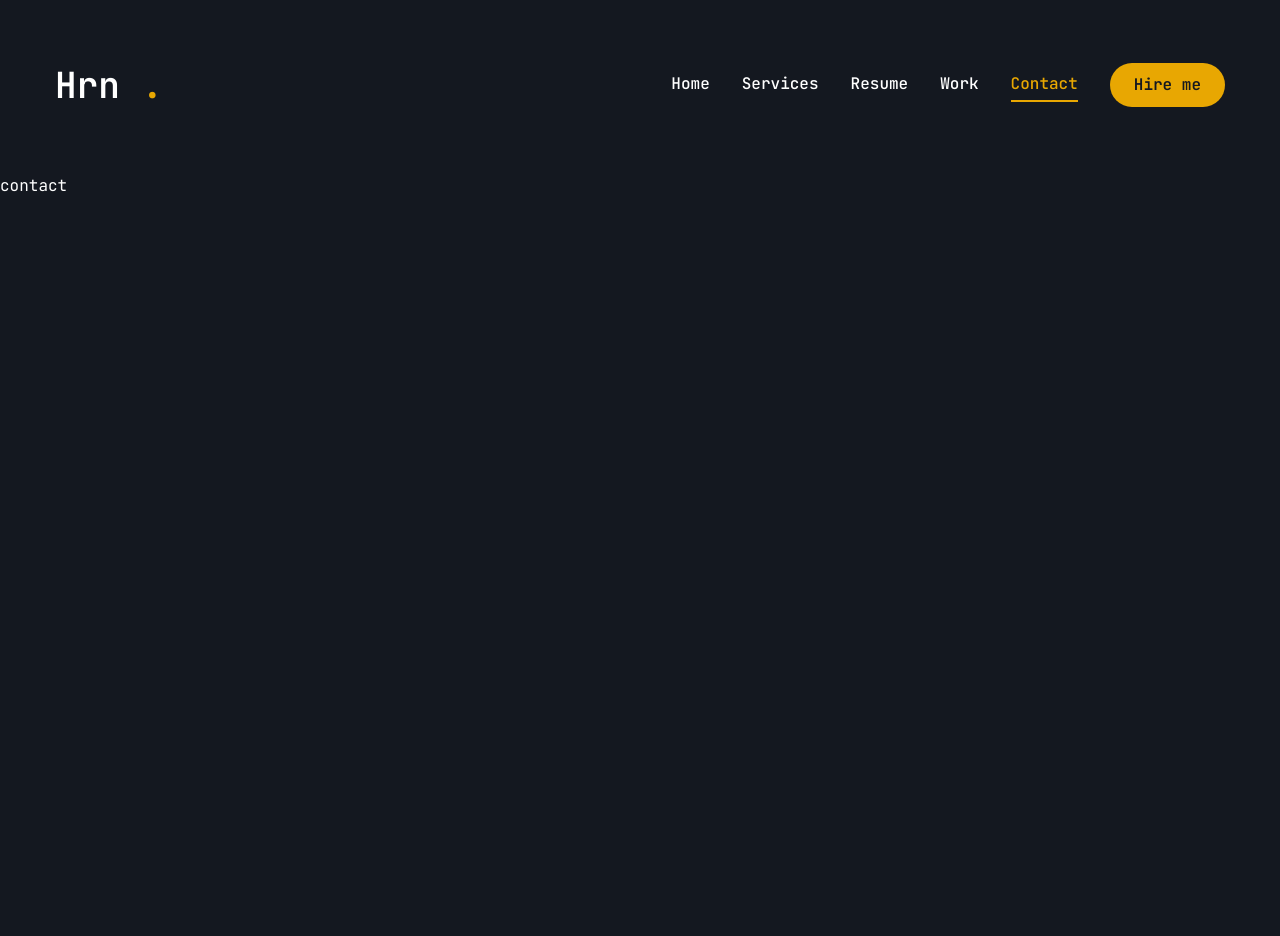
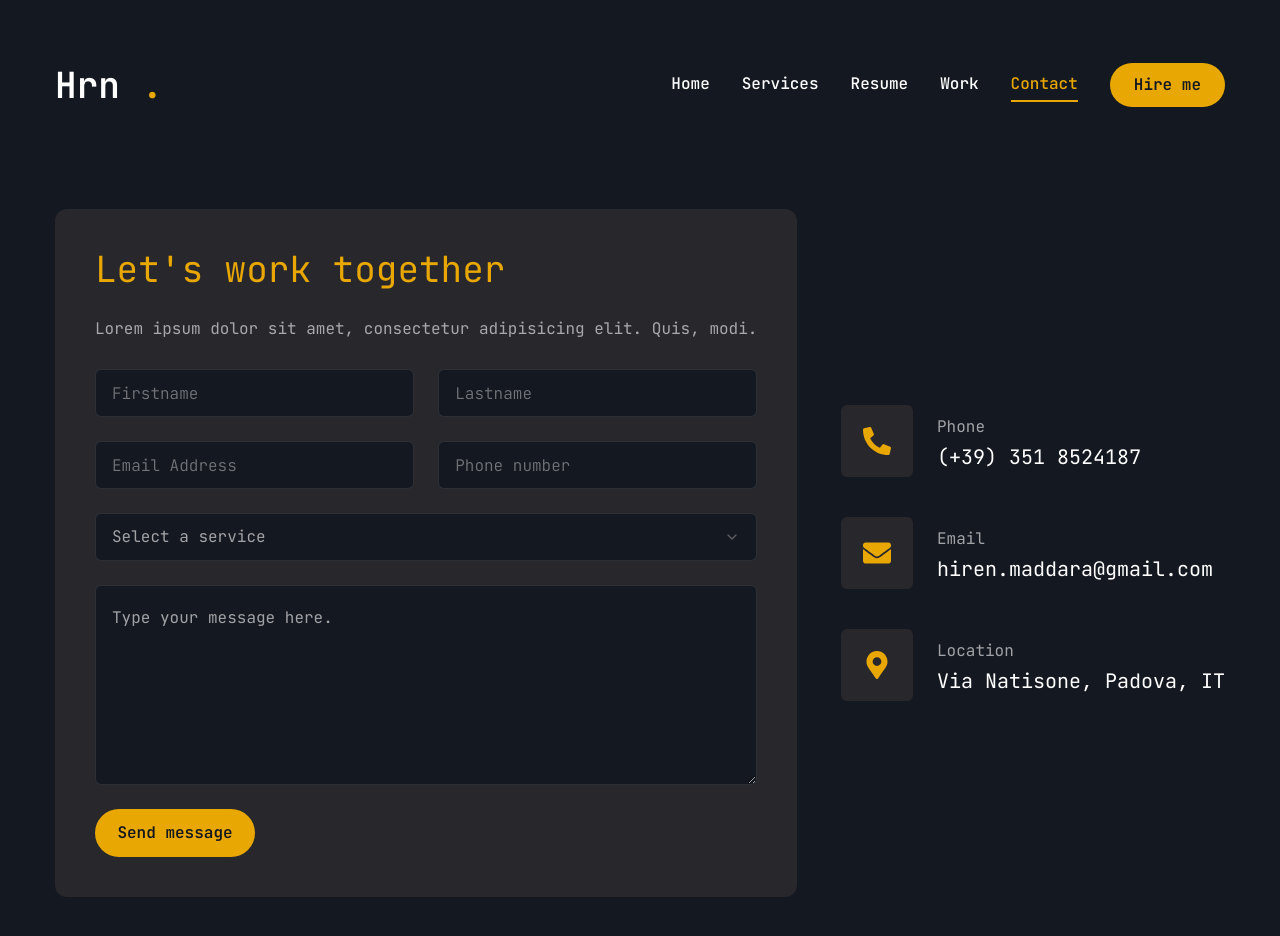
Before and after one commit to hiren-maddara/portfolio-hrnmddr, a Next.js app: page /contact in a window 1280 px wide. Before the commit the page ends 800 px from the top, so only its background shows below. Built offline with nearby package versions, Linux system fonts and the light colour scheme.

Commit message:
added contact page, UI/UX complete

```diff
--- a/app/contact/page.jsx
+++ b/app/contact/page.jsx
@@ -1,8 +1,89 @@
+"use client"
+
+import {Button} from "@/components/ui/button"
+import { Input } from "@/components/ui/input"
+import { Textarea } from "@/components/ui/textarea"
+import {Select, SelectLabel, SelectTrigger, SelectContent, SelectValue, SelectGroup, SelectItem} from "@/components/ui/select"
+import { FaPhoneAlt, FaEnvelope, FaMapMarkerAlt } from "react-icons/fa"
+
+const info = [
+    {
+        icon: <FaPhoneAlt />, title: "Phone",
+        description: "(+39) 351 8524187",
+    },
+    {
+        icon: <FaEnvelope />, title: "Email",
+        description: "hiren.maddara@gmail.com",
+    },
+    {
+        icon: <FaMapMarkerAlt />, title: "Location",
+        description: "Via Natisone, Padova, IT",
+    },
+]
+
 function Contact() {
     return (
-        <div>
-            contact
-        </div>
+        <section className="py-6">
+            <div className="container mx-auto">
+                <div className="flex flex-col xl:flex-row gap-[30px]">
+                    {/* form */}
+                    <div className="xl:h-[54%] order-2 xl:order-none">
+                        <form className="flex flex-col gap-6 p-10 bg-[#27272c] rounded-xl">
+                            <h3 className="text-4xl text-accent">Let's work together</h3>
+                            <p className="text-white/60">Lorem ipsum dolor sit amet, consectetur adipisicing elit. Quis, modi.</p>
+
+                        {/* input */}
+                        <div className="grid gricol1 md:grid-cols-2 gap-6">
+                            <Input type="firstname" placeholder="Firstname" />
+                            <Input type="lastname" placeholder="Lastname" />
+                            <Input type="email" placeholder="Email Address" />
+                            <Input type="phone" placeholder="Phone number" />
+                        </div>
+
+                        <Select>
+                            <SelectTrigger className="w-full">
+                                <SelectValue placeholder="Select a service" />
+                            </SelectTrigger>
+                            <SelectContent>
+                                <SelectGroup>
+                                    <SelectLabel>Select a service</SelectLabel>
+                                    <SelectItem value="est">Web Development</SelectItem>
+                                    <SelectItem value="cst">UI/UX Design</SelectItem>
+                                    <SelectItem value="mst">Backend Development</SelectItem>
+                                </SelectGroup>
+
+                            </SelectContent>
+                        </Select>
+
+                        {/* textarea */}
+                        <Textarea className="h-[200px]" placeholder="Type your message here." />
+
+
+                        <Button size="md" className="max-w-40">Send message</Button>
+                        </form>
+                    </div>
+
+                    {/* info */}
+                    <div className="flex-1 flex items-center xl:justify-end order-1 xl:order-none mb-8 xl:mb-0">
+                        <ul className="flex flex-col gap-10">
+                            {info.map((item, index) => (
+                                <li key={index} className="flex items-center gap-6">
+                                    <div className="w-[52px] h-[52px] xl:w-[72px] xl:h-[72px] bg-[#27272c] text-accent rounded-md flex items-center justify-center">
+                                        <div className="text-[28px]">{item.icon}</div>
+                                    </div>
+                                    <div className="flex-1">
+                                        <p className="text-white/60">{item.title}</p>
+                                        <h3 className="text-xl">{item.description}</h3>
+                                    </div>
+                                </li>
+                            ))}
+                        </ul>
+
+                    </div>
+                </div>
+
+            </div>
+        </section>
     )
 }
 
--- a/components/ui/input.jsx
+++ b/components/ui/input.jsx
@@ -12,9 +12,7 @@
       type={type}
       data-slot="input"
       className={cn(
-        "file:text-foreground placeholder:text-muted-foreground selection:bg-primary selection:text-primary-foreground dark:bg-input/30 border-input flex h-9 w-full min-w-0 rounded-md border bg-transparent px-3 py-1 text-base shadow-xs transition-[color,box-shadow] outline-none file:inline-flex file:h-7 file:border-0 file:bg-transparent file:text-sm file:font-medium disabled:pointer-events-none disabled:cursor-not-allowed disabled:opacity-50 md:text-sm",
-        "focus-visible:border-ring focus-visible:ring-ring/50 focus-visible:ring-[3px]",
-        "aria-invalid:ring-destructive/20 dark:aria-invalid:ring-destructive/40 aria-invalid:border-destructive",
+        "flex h-[48px] rounded-md border border-white/10 focus:border-accent font-light bg-primary px-4 py-5 text-base placeholder:text-white/40",
         className
       )}
       {...props} />)
--- a/components/ui/select.jsx
+++ b/components/ui/select.jsx
@@ -35,7 +35,7 @@
       data-slot="select-trigger"
       data-size={size}
       className={cn(
-        "border-input data-[placeholder]:text-muted-foreground [&_svg:not([class*='text-'])]:text-muted-foreground focus-visible:border-ring focus-visible:ring-ring/50 aria-invalid:ring-destructive/20 dark:aria-invalid:ring-destructive/40 aria-invalid:border-destructive dark:bg-input/30 dark:hover:bg-input/50 flex w-fit items-center justify-between gap-2 rounded-md border bg-transparent px-3 py-2 text-sm whitespace-nowrap shadow-xs transition-[color,box-shadow] outline-none focus-visible:ring-[3px] disabled:cursor-not-allowed disabled:opacity-50 data-[size=default]:h-9 data-[size=sm]:h-8 *:data-[slot=select-value]:line-clamp-1 *:data-[slot=select-value]:flex *:data-[slot=select-value]:items-center *:data-[slot=select-value]:gap-2 [&_svg]:pointer-events-none [&_svg]:shrink-0 [&_svg:not([class*='size-'])]:size-4",
+        "flex h-[48px] w-full items-center justify-between rounded-md border border-white/10 bg-primary px-4 py-5 text-base text-white/60 placeholder:text-white/10 focus:border-accent outline-none",
         className
       )}
       {...props}>
@@ -58,7 +58,7 @@
       <SelectPrimitive.Content
         data-slot="select-content"
         className={cn(
-          "bg-popover text-popover-foreground data-[state=open]:animate-in data-[state=closed]:animate-out data-[state=closed]:fade-out-0 data-[state=open]:fade-in-0 data-[state=closed]:zoom-out-95 data-[state=open]:zoom-in-95 data-[side=bottom]:slide-in-from-top-2 data-[side=left]:slide-in-from-right-2 data-[side=right]:slide-in-from-left-2 data-[side=top]:slide-in-from-bottom-2 relative z-50 max-h-(--radix-select-content-available-height) min-w-[8rem] origin-(--radix-select-content-transform-origin) overflow-x-hidden overflow-y-auto rounded-md border shadow-md",
+          "bg-primary text-popover-foreground data-[state=open]:animate-in data-[state=closed]:animate-out data-[state=closed]:fade-out-0 data-[state=open]:fade-in-0 data-[state=closed]:zoom-out-95 data-[state=open]:zoom-in-95 data-[side=bottom]:slide-in-from-top-2 data-[side=left]:slide-in-from-right-2 data-[side=right]:slide-in-from-left-2 data-[side=top]:slide-in-from-bottom-2 relative z-50 max-h-(--radix-select-content-available-height) min-w-[8rem] origin-(--radix-select-content-transform-origin) overflow-x-hidden overflow-y-auto rounded-md border border-white/10 shadow-md",
           position === "popper" &&
             "data-[side=bottom]:translate-y-1 data-[side=left]:-translate-x-1 data-[side=right]:translate-x-1 data-[side=top]:-translate-y-1",
           className
@@ -98,7 +98,7 @@
     (<SelectPrimitive.Item
       data-slot="select-item"
       className={cn(
-        "focus:bg-accent focus:text-accent-foreground [&_svg:not([class*='text-'])]:text-muted-foreground relative flex w-full cursor-default items-center gap-2 rounded-sm py-1.5 pr-8 pl-2 text-sm outline-hidden select-none data-[disabled]:pointer-events-none data-[disabled]:opacity-50 [&_svg]:pointer-events-none [&_svg]:shrink-0 [&_svg:not([class*='size-'])]:size-4 *:[span]:last:flex *:[span]:last:items-center *:[span]:last:gap-2",
+        "focus:!bg-accent focus:text-white [&_svg:not([class*='text-'])]:text-muted-foreground relative flex w-full cursor-default items-center gap-2 rounded-sm py-1.5 pr-8 pl-2 text-sm outline-hidden select-none data-[disabled]:pointer-events-none data-[disabled]:opacity-50 [&_svg]:pointer-events-none [&_svg]:shrink-0 [&_svg:not([class*='size-'])]:size-4 *:[span]:last:flex *:[span]:last:items-center *:[span]:last:gap-2",
         className
       )}
       {...props}>
--- a/components/ui/textarea.jsx
+++ b/components/ui/textarea.jsx
@@ -10,7 +10,7 @@
     (<textarea
       data-slot="textarea"
       className={cn(
-        "border-input placeholder:text-muted-foreground focus-visible:border-ring focus-visible:ring-ring/50 aria-invalid:ring-destructive/20 dark:aria-invalid:ring-destructive/40 aria-invalid:border-destructive dark:bg-input/30 flex field-sizing-content min-h-16 w-full rounded-md border bg-transparent px-3 py-2 text-base shadow-xs transition-[color,box-shadow] outline-none focus-visible:ring-[3px] disabled:cursor-not-allowed disabled:opacity-50 md:text-sm",
+        "flex min-h-[80px] w-full rounded-md border border-white/10 bg-primary px-4 py-5 text-base placeholder:text-white/60 focus-visible:outline-none focus-visible:ring-1 focus-visible:ring-accent focus-visible:ring-offset-0 disabled:cursor-not-allowed disabled:opacity-50",
         className
       )}
       {...props} />)
```
